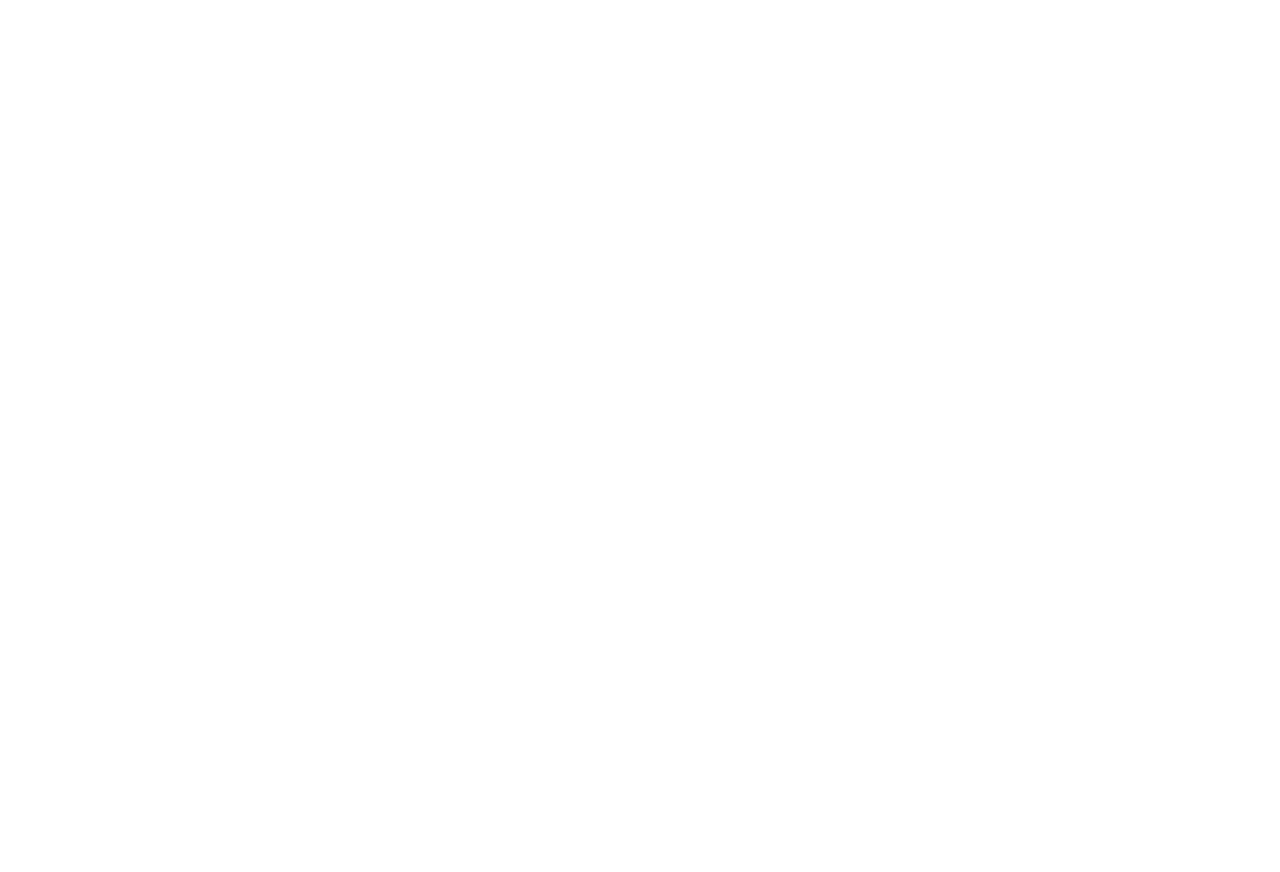
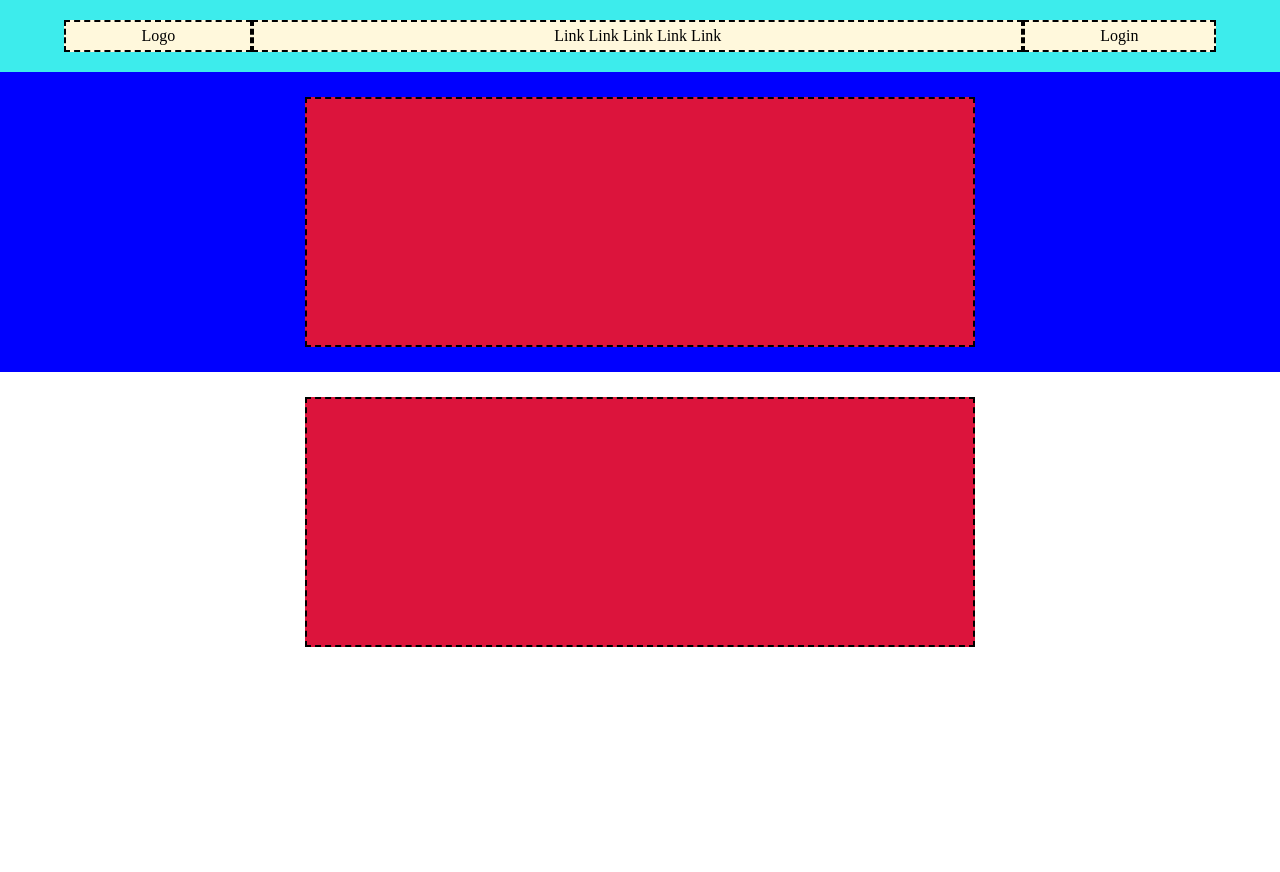
Before and after one commit to NataliyaShevchuk/htmlcss-struttura-discord, a plain HTML site: page index.html in a window 1280 px wide. Before the commit the page ends 800 px from the top, so only its background shows below. Drawn offline with Linux system fonts and the light colour scheme.

Commit message:
lavori in corso

```diff
--- a/index.html
+++ b/index.html
@@ -8,7 +8,34 @@
     <link rel="stylesheet" href="style.css">
 </head>
 <body>
+  <nav>
+     <div class="logo">
+        <span> Logo </span>
+     </div>
 
+     <div class="link">
+        <span>Link</span>
+        <span>Link</span>
+        <span>Link</span>
+        <span>Link</span>
+        <span>Link</span>
+     </div>
 
+     <div class="login">
+        <span>Login</span>
+     </div>
+  </nav>
+
+  <main>
+
+        <div class="sezione1" style="background-color: blue; height: 300px;">
+            <div class="box1"></div>
+        </div>
+
+        <div class="sezione2">
+            <div class="box1"></div>
+        </div>
+
+  </main>
 </body>
 </html>
--- a/style.css
+++ b/style.css
@@ -0,0 +1,53 @@
+* {
+    margin: 0;
+    padding: 0;
+    box-sizing: border-box;
+}
+
+nav{
+    display: flex;
+    justify-content: center;
+    align-items: center;
+    padding: 20px 0;
+    background-color: rgb(61, 236, 236);
+}
+
+.logo{
+    padding: 5px 75px;
+    background-color: cornsilk;
+    border: 2px dashed black;
+}
+
+.link{
+    padding: 5px 300px;
+    background-color: cornsilk;
+    border: 2px dashed black;
+}
+
+
+.login{
+    padding: 5px 75px;
+    background-color: cornsilk;
+    border: 2px dashed black;
+}
+
+
+.sezione1{
+    display: flex;
+    justify-content: center;
+}
+.box1{
+    background-color: crimson;
+    border: 2px dashed black;
+    width: 670px;
+    height: 250px;
+    /* display: flex;
+    justify-content: center; */
+    margin-top: 25px;
+}
+
+.sezione2{
+    display: flex;
+    justify-content: center;
+    height: 500px;
+}
```
Also changed, not shown: 1 other file.
